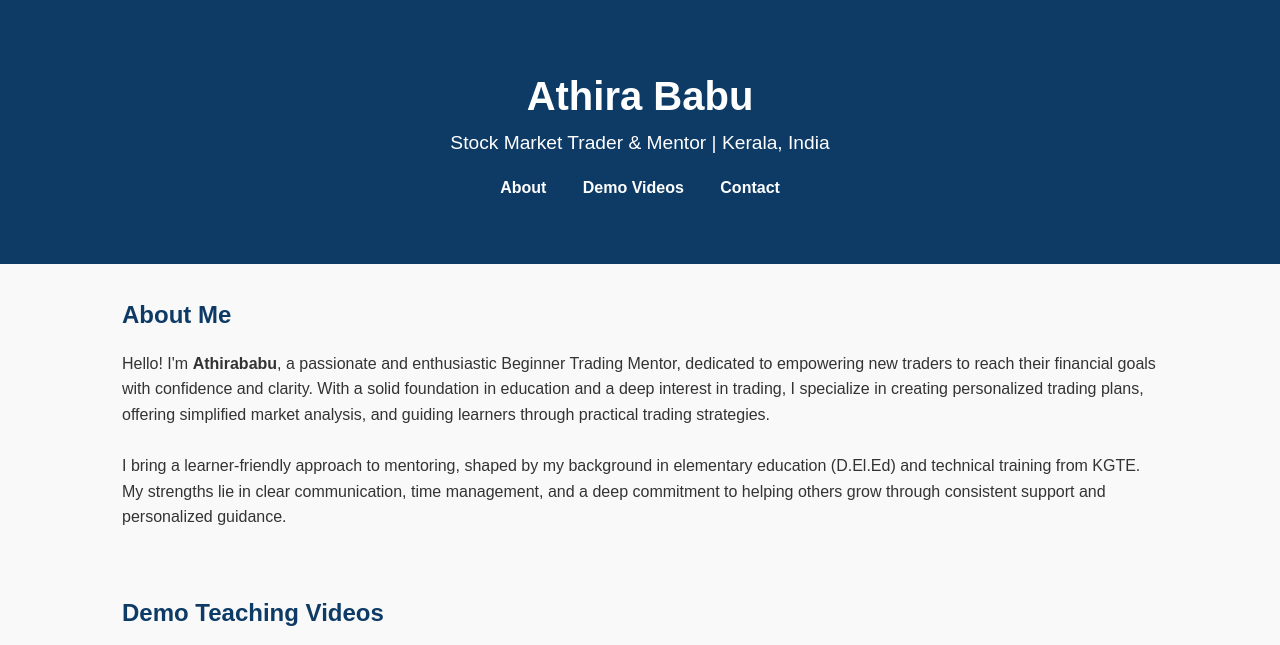
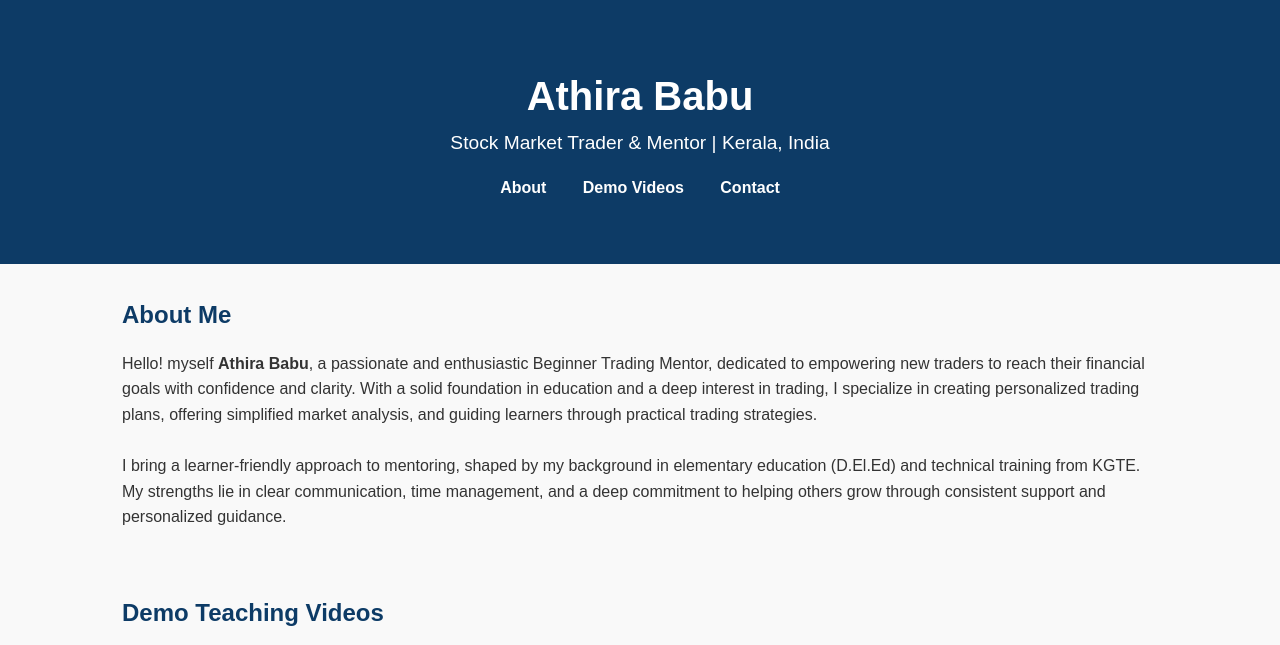
Before and after one commit to Sane797/athira, a plain HTML site: page index.html in a window 1280 px wide. Shown: the top 645 px of the page. Drawn offline with Linux system fonts and the light colour scheme.

Commit message:
Update index.html

```diff
--- a/index.html
+++ b/index.html
@@ -21,7 +21,7 @@
 
   <section id="about" class="container">
     <h2>About Me</h2>
-    <p>Hello! I'm <strong>Athirababu</strong>, a passionate and enthusiastic Beginner Trading Mentor, dedicated to empowering new traders to reach their financial goals with confidence and clarity. With a solid foundation in education and a deep interest in trading, I specialize in creating personalized trading plans, offering simplified market analysis, and guiding learners through practical trading strategies.
+    <p>Hello! myself <strong>Athira Babu</strong>, a passionate and enthusiastic Beginner Trading Mentor, dedicated to empowering new traders to reach their financial goals with confidence and clarity. With a solid foundation in education and a deep interest in trading, I specialize in creating personalized trading plans, offering simplified market analysis, and guiding learners through practical trading strategies.
       <br><br>
       I bring a learner-friendly approach to mentoring, shaped by my background in elementary education (D.El.Ed) and technical training from KGTE. My strengths lie in clear communication, time management, and a deep commitment to helping others grow through consistent support and personalized guidance.
 </p>
```
